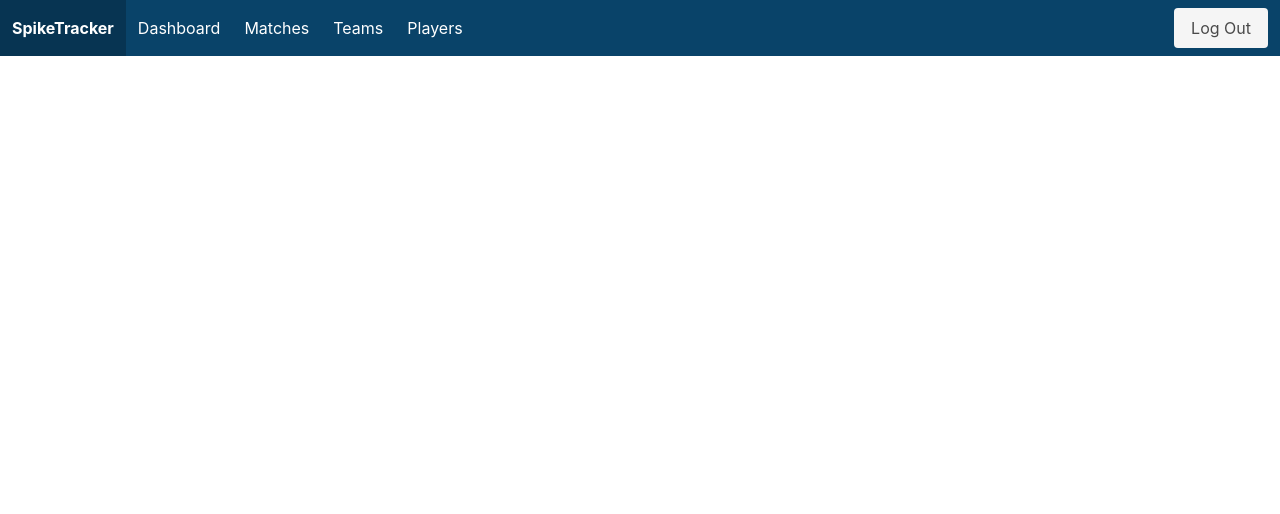
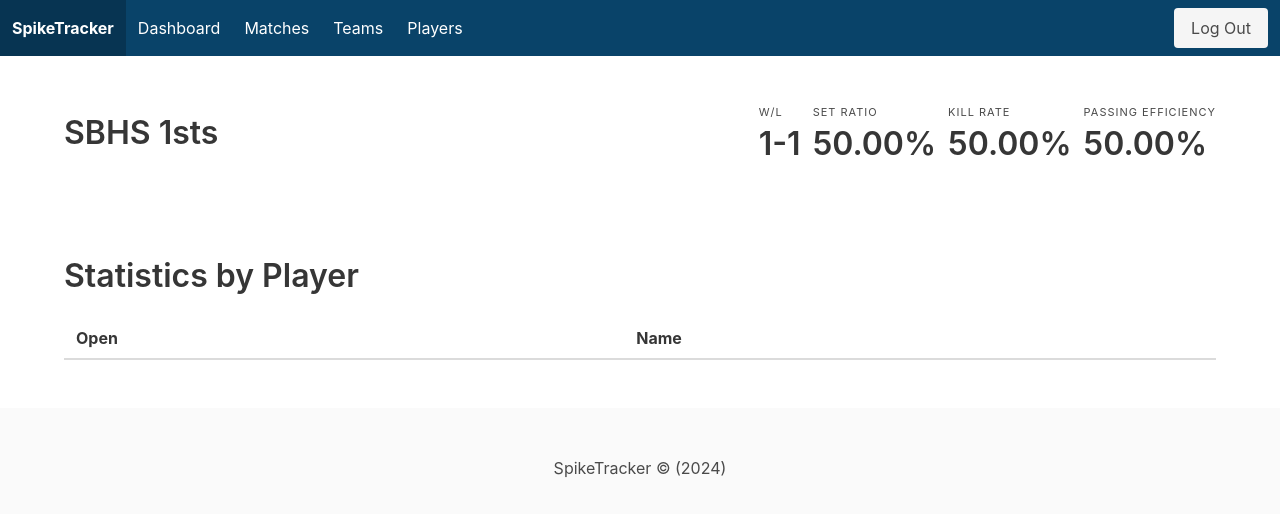
Before and after one commit to neelkarma/spiketracker, a SvelteKit app in the folder frontend/: page /app/teams/1 in a window 1280 px wide. Shown: the top 514 px of the page. Built offline with nearby package versions, Linux system fonts and the light colour scheme.

Commit message:
added teams page stuff with help from neel

```diff
--- /dev/null
+++ b/frontend/src/lib/utils.ts
@@ -0,0 +1,5 @@
+export const formatAsPercentage = (num: number) => new Intl.NumberFormat("default", {
+    style: "percent",
+    minimumFractionDigits: 2,
+    maximumFractionDigits: 2
+}).format(num);
--- a/frontend/src/routes/app/teams/[id]/+page.svelte
+++ b/frontend/src/routes/app/teams/[id]/+page.svelte
@@ -1,25 +1,38 @@
 <script lang="ts">
+  import Stat from "$lib/components/Stat.svelte";
+  import { formatAsPercentage } from "$lib/utils";
   import type { PageData } from "./$types";
 
   export let data: PageData;
 </script>
 
-<div class="hero is-primary">
-  <div class="hero-body has-text-centered">
+<div class="hero">
+  <div class="hero-body">
     <div class="container">
-      <h2 class="title">{data.date.toDateString()}</h2>
-      <h3 class="subtitle">{data.location}</h3>
-      <div class="columns is-centered">
-        <h2 class="column is-5 has-text-right title">{data.ourTeamName}</h2>
-        <h1 class="column is-2 title">
-          {data.sets.reduce((acc, { ourScore }) => acc + ourScore, 0)}
-          :
-          {data.sets.reduce((acc, { oppScore }) => acc + oppScore, 0)}
-        </h1>
-
-        <h2 class="column is-5 has-text-left title">{data.oppTeamName}</h2>
+      <div class="level is-fullwidth">
+        <div class="level-left">
+          <div class="level-item">
+            <h1 class="title">{data.name}</h1>
+          </div>
+        </div>
+        <div class="level-right">
+          <div class="level-item">
+            <Stat label="W/L" value="{data.wins}-{data.losses}" />
+          </div>
+          <div class="level-item">
+            <Stat label="Set Ratio" value={formatAsPercentage(data.setRatio)} />
+          </div>
+          <div class="level-item">
+            <Stat label="Kill Rate" value={formatAsPercentage(data.kr)} />
+          </div>
+          <div class="level-item">
+            <Stat
+              label="Passing Efficiency"
+              value={formatAsPercentage(data.pef)}
+            />
+          </div>
+        </div>
       </div>
-      <div class="columns is-centered"></div>
     </div>
   </div>
 </div>
--- a/frontend/src/routes/app/teams/[id]/+page.ts
+++ b/frontend/src/routes/app/teams/[id]/+page.ts
@@ -3,8 +3,12 @@
 export const load = (() => {
   // dummy data
   return {
-    teamName: "SBHS 1sts",
-    teamId: 1,
-    players: []
+    name: "SBHS 1sts",
+    id: 1,
+    wins: 1,
+    losses: 1,
+    setRatio: 0.5,
+    kr: 0.5,
+    pef: 0.5
   };
 }) satisfies PageLoad;
```
